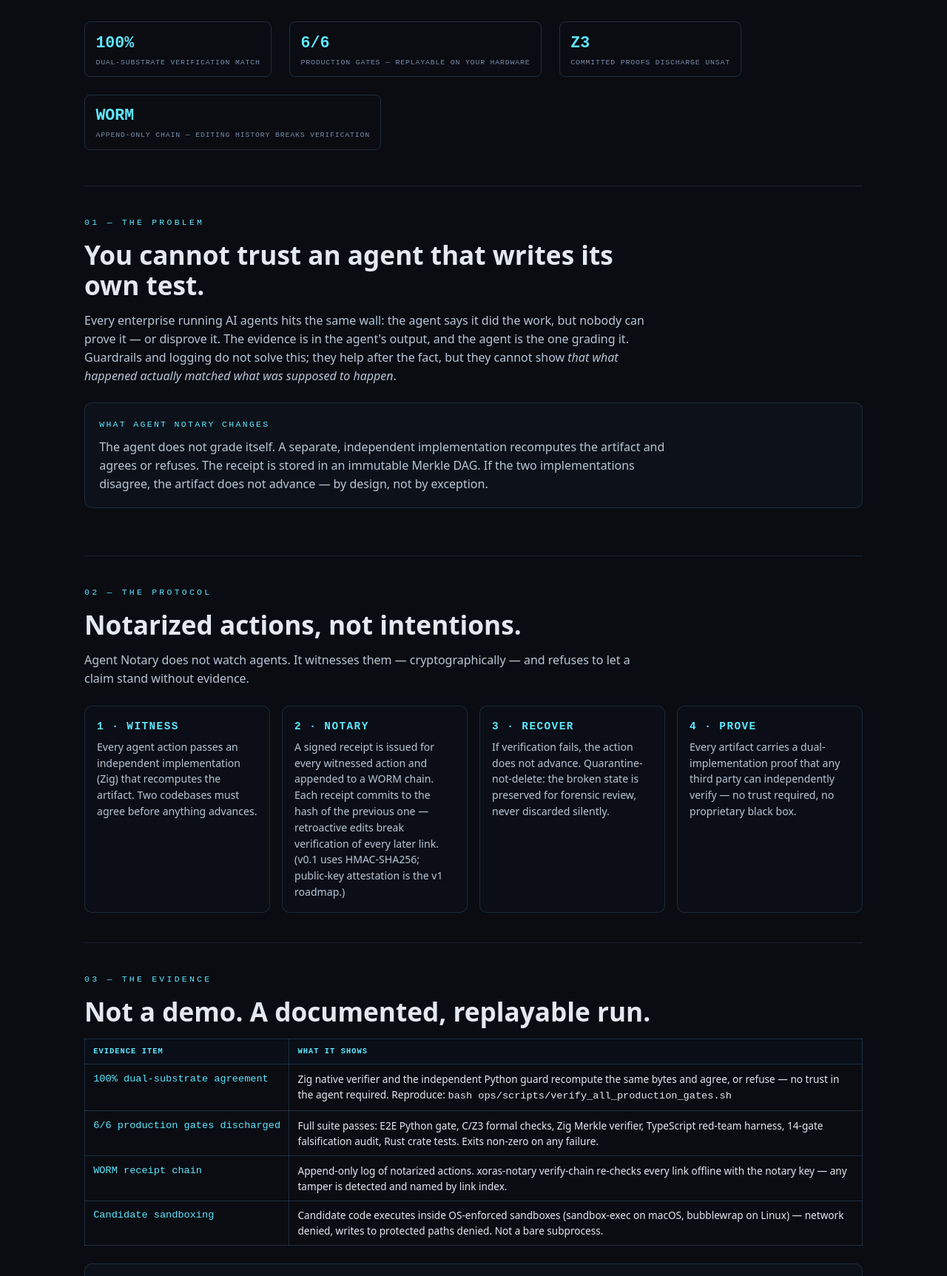
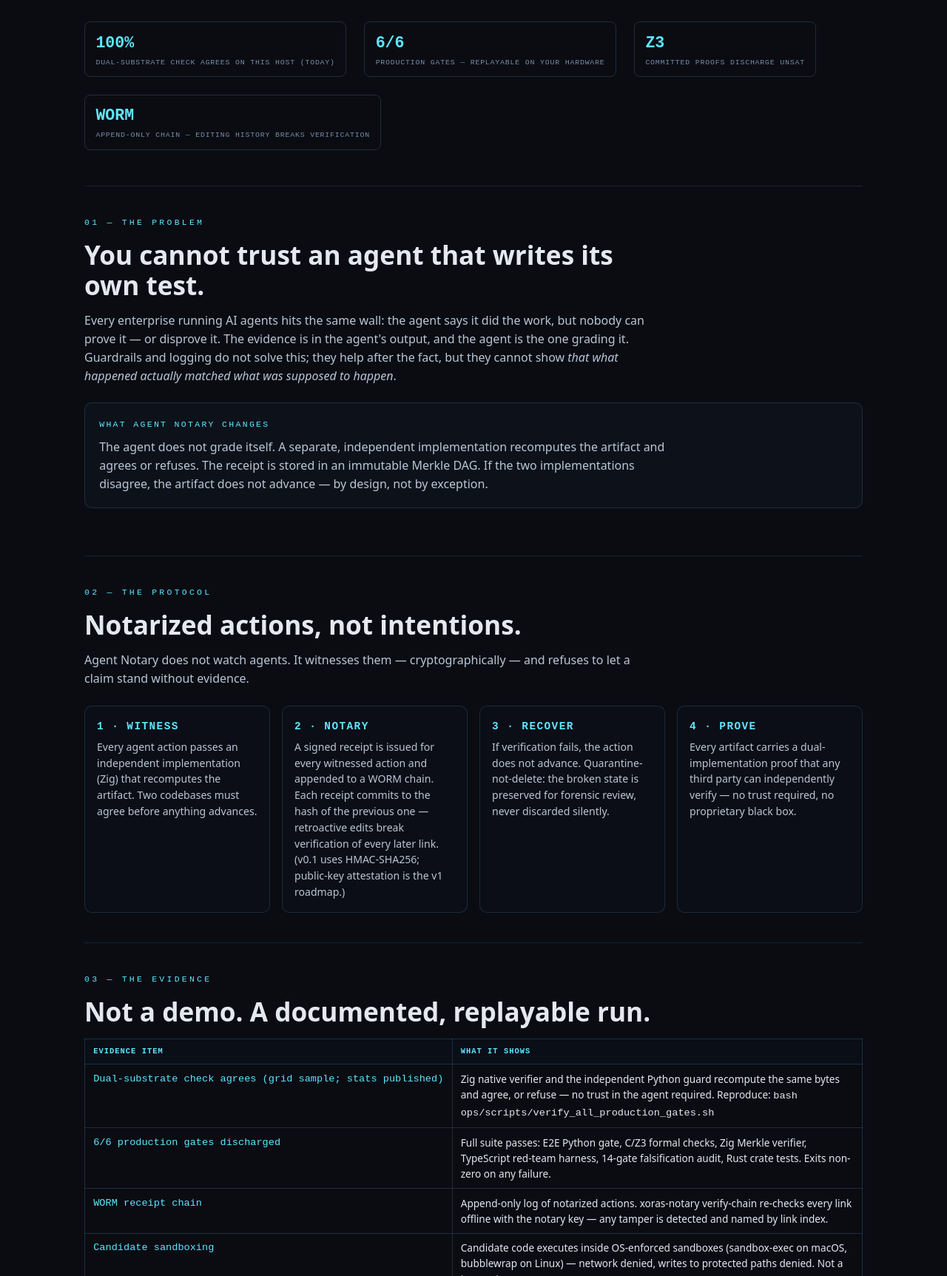
Before and after one commit to aoxendine3/xoras.infotech, a plain HTML site: page product.html in a window 1280 px wide. Shown: the part 424-2149 px from the top of the page at 74% size. Drawn offline with Linux system fonts and the light colour scheme.

Commit message:
docs(product): soften unsupported 100% claims to measured-on-this-host wording

```diff
--- a/product.html
+++ b/product.html
@@ -95,7 +95,7 @@
     <p class="sub">Every agent claim, attested. Every action sealed. Every outcome verified against two independent implementations before it is declared done — or refused if it cannot be. This is what an agent looks like when its work can be audited.</p>
 
     <div class="stats">
-      <div class="stat"><b>100%</b><small>Dual-substrate verification match</small></div>
+      <div class="stat"><b>100%</b><small>Dual-substrate check agrees on this host (today)</small></div>
       <div class="stat"><b>6/6</b><small>Production gates — replayable on your hardware</small></div>
       <div class="stat"><b>Z3</b><small>Committed proofs discharge UNSAT</small></div>
       <div class="stat"><b>WORM</b><small>Append-only chain — editing history breaks verification</small></div>
@@ -151,7 +151,7 @@
       </thead>
       <tbody>
         <tr>
-          <td>100% dual-substrate agreement</td>
+          <td>Dual-substrate check agrees (grid sample; stats published)</td>
           <td>Zig native verifier and the independent Python guard recompute the same bytes and agree, or refuse — no trust in the agent required. Reproduce: <code>bash ops/scripts/verify_all_production_gates.sh</code></td>
         </tr>
         <tr>
```
